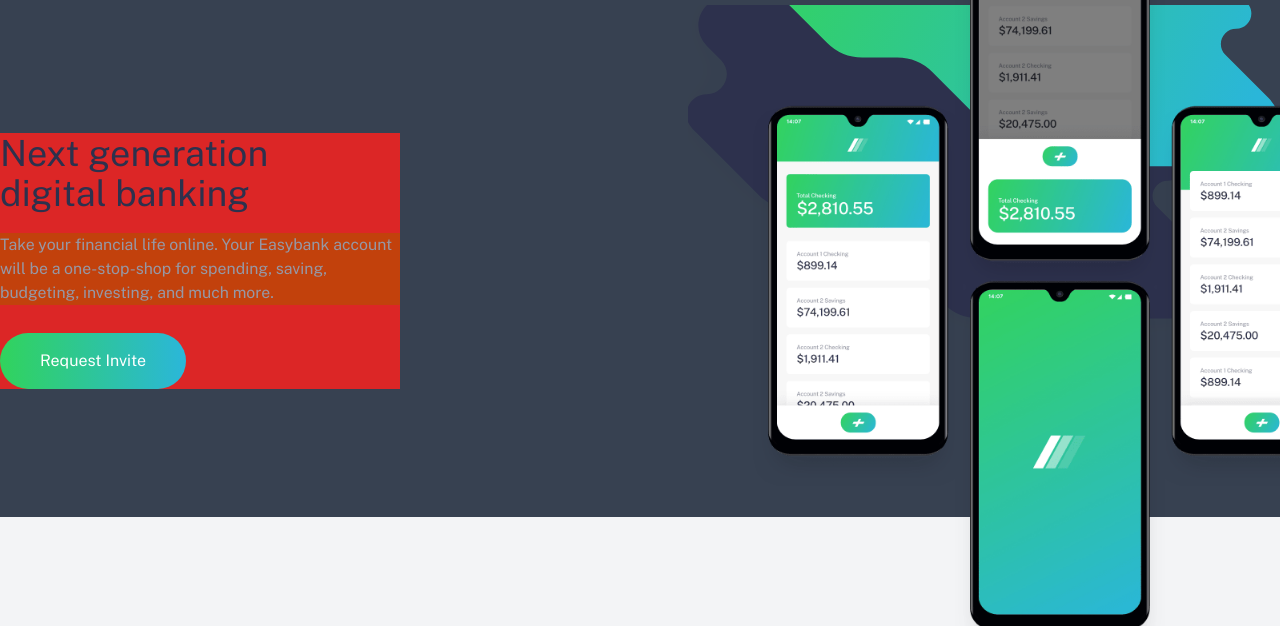
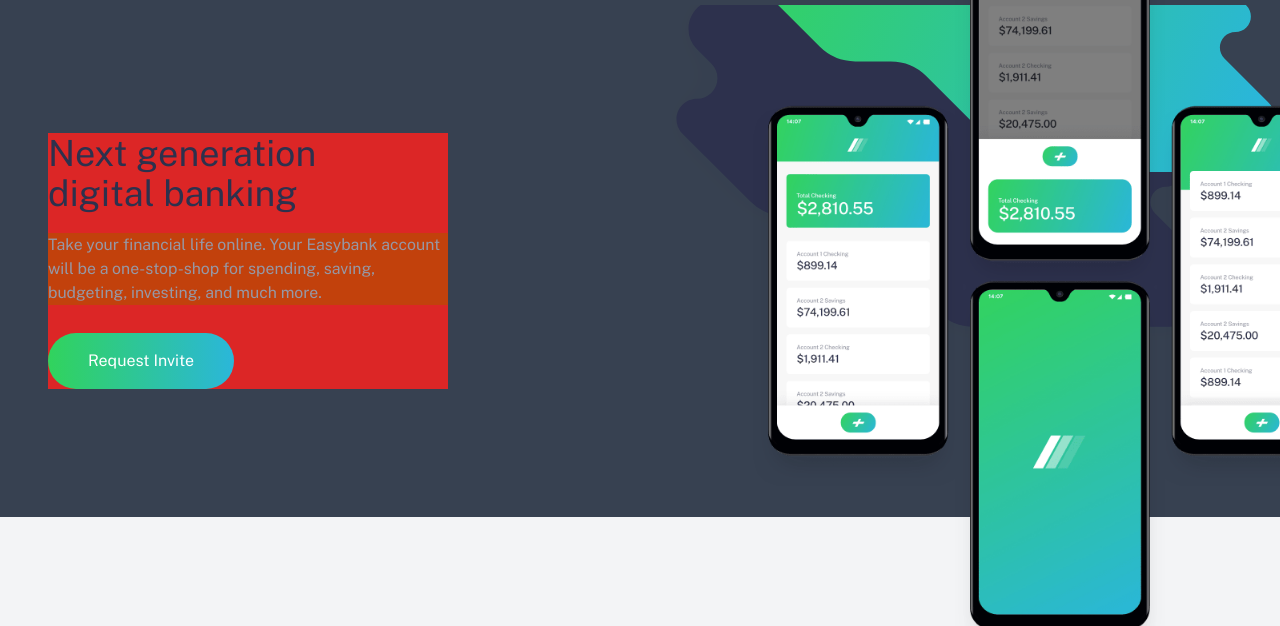
Before and after one commit to franklynxchill/easybank-landing-page, a website: page index.html in a window 1280 px wide. Shown: the part 107-733 px from the top of the page. Drawn offline with Linux system fonts and the light colour scheme.

Commit message:
updated commit

```diff
--- a/index.html
+++ b/index.html
@@ -55,7 +55,7 @@
     <section class="relative pb-10 md:pb-0 md:pt-28 bg-gray-700">
       <div class="flex flex-col justify-between gap-y-9 md:flex-row-reverse md:items-center">
         <!-- image bg -->
-        <div class="bg-introMobile bg-no-repeat bg-cover h-[26rem] md:bg-introDesktop md:bg-cover md:w-[37rem] md:h-[32rem] md:bg-[right_-10rem]">
+        <div class="bg-introMobile bg-no-repeat bg-cover h-[26rem] md:bg-introDesktop md:bg-cover md:w-[40rem] md:h-[32rem] md:bg-[right_-10rem]">
           <!-- image -->
           <div class="absolute top-[-2.5rem] md:top-[1.139rem] md:right-[-15rem]">
             <img src="/assets/images/image-mockups.png" alt="image mockup" class="sm:w-[80%]">
@@ -63,7 +63,7 @@
         </div>
 
         <!-- text -->
-        <div class="text-center px-5 md:text-left  sm:px-0 bg-red-600">
+        <div class="text-center px-5 md:text-left sm:ml-[3rem] sm:px-0 bg-red-600">
           <h1 class="text-4xl leading-[2.5rem] text-darkBlue md:w-[20rem] md:text-4xl">Next generation digital banking</h1>
           <p class="text-base mt-5 text-grayishBlue  sm:w-[25rem] sm:text-[.99rem] bg-orange-700">
             Take your financial life online. Your Easybank account will be a one-stop-shop for spending, saving, budgeting, investing, and much more.
```
Also changed, not shown: dist/style.css.
